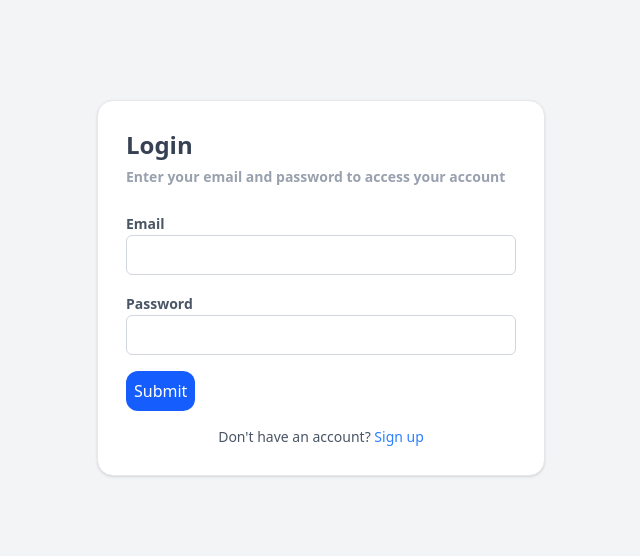
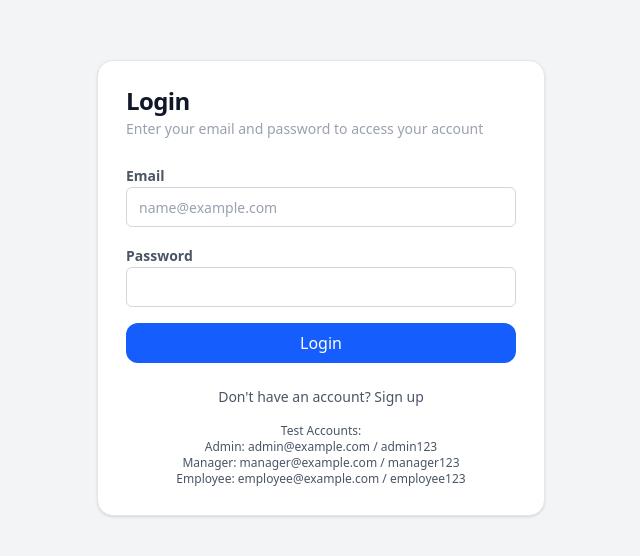
Before and after one commit to Amadou-Marong/TickettingHelpdeskManager, a React (Vite) app in the folder client/: page /login in a window 1280 px wide. Shown: the part 112-668 px from the top of the page, without its empty margins (319-959 px from the left). Built offline with nearby package versions, Linux system fonts and the light colour scheme; the HTML template or start-up script is replaced by a standard one.

Commit message:
added zod for form validation

```diff
--- a/client/package.json
+++ b/client/package.json
@@ -10,6 +10,7 @@
     "preview": "vite preview"
   },
   "dependencies": {
+    "@hookform/resolvers": "^5.0.1",
     "@radix-ui/react-avatar": "^1.1.3",
     "@radix-ui/react-dialog": "^1.1.6",
     "@radix-ui/react-dropdown-menu": "^2.1.6",
@@ -29,10 +30,12 @@
     "next-themes": "^0.4.6",
     "react": "^19.0.0",
     "react-dom": "^19.0.0",
+    "react-hook-form": "^7.55.0",
     "react-router-dom": "^7.3.0",
     "recharts": "^2.15.1",
     "sonner": "^2.0.1",
-    "tailwindcss": "^4.0.14"
+    "tailwindcss": "^4.0.14",
+    "zod": "^3.24.2"
   },
   "devDependencies": {
     "@eslint/js": "^9.21.0",
--- a/client/src/components/ui/Form.jsx
+++ b/client/src/components/ui/Form.jsx
@@ -1,8 +1,9 @@
 import * as React from "react"
-import * as LabelPrimitive from "@radix-ui/react-label"
+// import * as LabelPrimitive from "@radix-ui/react-label"
 import { Slot } from "@radix-ui/react-slot"
 import { Controller, FormProvider, useFormContext } from "react-hook-form"
-import { Label } from "./Label"
+import Label from "./Label"
+
 
 const Form = FormProvider
 
--- a/client/src/pages/Login.jsx
+++ b/client/src/pages/Login.jsx
@@ -1,28 +1,55 @@
 import { useState } from "react";
 import { LogIn, Mail, Lock } from "lucide-react";
 // import Input from "../components/ui/input";
+import { useForm } from "react-hook-form";
+import { zodResolver } from "@hookform/resolvers/zod";
+import {
+  Form,
+  FormControl,
+  FormField,
+  FormItem,
+  FormLabel,
+  FormMessage,
+} from "../components/ui/Form";
+
 import Button from "../components/ui/Button";
 import Label from "../components/ui/Label";
 import { Input } from "../components/ui/input";
 import AnimatedTransition from "../common/AnimatedTransition";
 import { useAuth } from "../contexts/AuthContext";
-import { Navigate, useNavigate } from "react-router-dom";
-import { Card, CardContent, CardHeader } from "../components/ui/Card";
+import { Link, Navigate, useNavigate } from "react-router-dom";
+import { Card, CardContent, CardDescription, CardFooter, CardHeader, CardTitle } from "../components/ui/Card";
 // import { Link } from "react-router-dom";
+import { z } from "zod";
+
+const formSchema = z.object({
+  email: z.string().email({ message: "Please enter a valid email address" }),
+  password: z
+    .string()
+    .min(6, { message: "Password must be at least 6 characters" }),
+});
+
 const Login = () => {
-  const [email, setEmail] = useState("");
-  const [password, setPassword] = useState("");
+  // const [email, setEmail] = useState("");
+  // const [password, setPassword] = useState("");
   const { login } = useAuth();
   const navigate = useNavigate();
 
-  const handleSubmit = (e) => {
-    e.preventDefault();
-    const success = login(email, password);
+  const form = useForm({
+    resolver: zodResolver(formSchema),
+    defaultValues: {
+      email: "",
+      password: "",
+    }
+  });
+
+  const onSubmit = async (data) => {
+    const success = await login(data.email, data.password);
 
     if (success) {
-      navigate("/");
+      navigate("/dashboard");
     }
-  };
+  }
 
   return (
     <AnimatedTransition>
@@ -30,43 +57,68 @@
         {/* <div className="w-full max-w-md p-8 space-y-6 bg-white shadow-lg rounded-xl"> */}
         <Card className="w-full max-w-md">
           <CardHeader className="space-y-1">
-            <h2 className="text-2xl font-bold text-gray-700">Login</h2>
+            {/* <h2 className="text-2xl font-bold text-gray-700">Login</h2>
             <p className="text-gray-400 text-sm font-semibold">
               Enter your email and password to access your account
-            </p>
+            </p> */}
+            <CardTitle className="text-2xl font-bold">Login</CardTitle>
+            <CardDescription>
+              Enter your email and password to access your account
+            </CardDescription>
           </CardHeader>
 
           <CardContent>
-          <form onSubmit={handleSubmit} className="space-y-4">
-            <div className="space-y-2">
-              <Label htmlFor="email">Email</Label>
-              <Input
-                type="email"
-                id="email"
-                value={email}
-                onChange={(e) => setEmail(e.target.value)}
-              />
+            <Form {...form}>
+              <form onSubmit={form.handleSubmit(onSubmit)} className="space-y-4">
+                <FormField
+                  control={form.control}
+                  name="email"
+                  render={({ field }) => (
+                    <FormItem>
+                      <FormLabel>Email</FormLabel>
+                      <FormControl>
+                        <Input placeholder="name@example.com" {...field} />
+                      </FormControl>
+                      <FormMessage />
+                    </FormItem>
+                  )}
+                />
+                <FormField
+                  control={form.control}
+                  name="password"
+                  render={({ field }) => (
+                    <FormItem>
+                      <FormLabel>Password</FormLabel>
+                      <FormControl>
+                        <Input type="password" {...field} />
+                      </FormControl>
+                      <FormMessage />
+                    </FormItem>
+                  )}
+                />
+                <Button type="submit" className="w-full">
+                  Login
+                </Button>
+              </form>
+            </Form>
+          </CardContent>
+          <CardFooter className="flex flex-col space-y-4">
+            <div className="text-sm text-center text-gray-600">
+              <span>Don't have an account? </span>
+              <Link
+                to="/register"
+                className="text-primary hover:underline"
+              >
+                Sign up
+              </Link>
             </div>
-            <div className="space-y-2">
-              <Label htmlFor="password">Password</Label>
-              <Input
-                type="password"
-                value={password}
-                id="password"
-                onChange={(e) => setPassword(e.target.value)}
-              />
+            <div className="text-xs text-center text-muted-foreground">
+              <p>Test Accounts:</p>
+              <p>Admin: admin@example.com / admin123</p>
+              <p>Manager: manager@example.com / manager123</p>
+              <p>Employee: employee@example.com / employee123</p>
             </div>
-            <Button type="submit">Submit</Button>
-            <p className="text-center text-gray-600 text-sm cursor-pointer hover:text-blue-500">
-              {/* Don't have an account? <Link to="/register" className="text-blue-500">Sign up</Link> */}
-              Don't have an account?{" "}
-              <span to="/register" className="text-blue-500">
-                Sign up
-              </span>
-            </p>
-          </form>
-          </CardContent>
-        {/* </div> */}
+          </CardFooter>
         </Card>
       </div>
     </AnimatedTransition>
```
Also changed, not shown: 1 other file (tests, documents, lock files or other folders).
